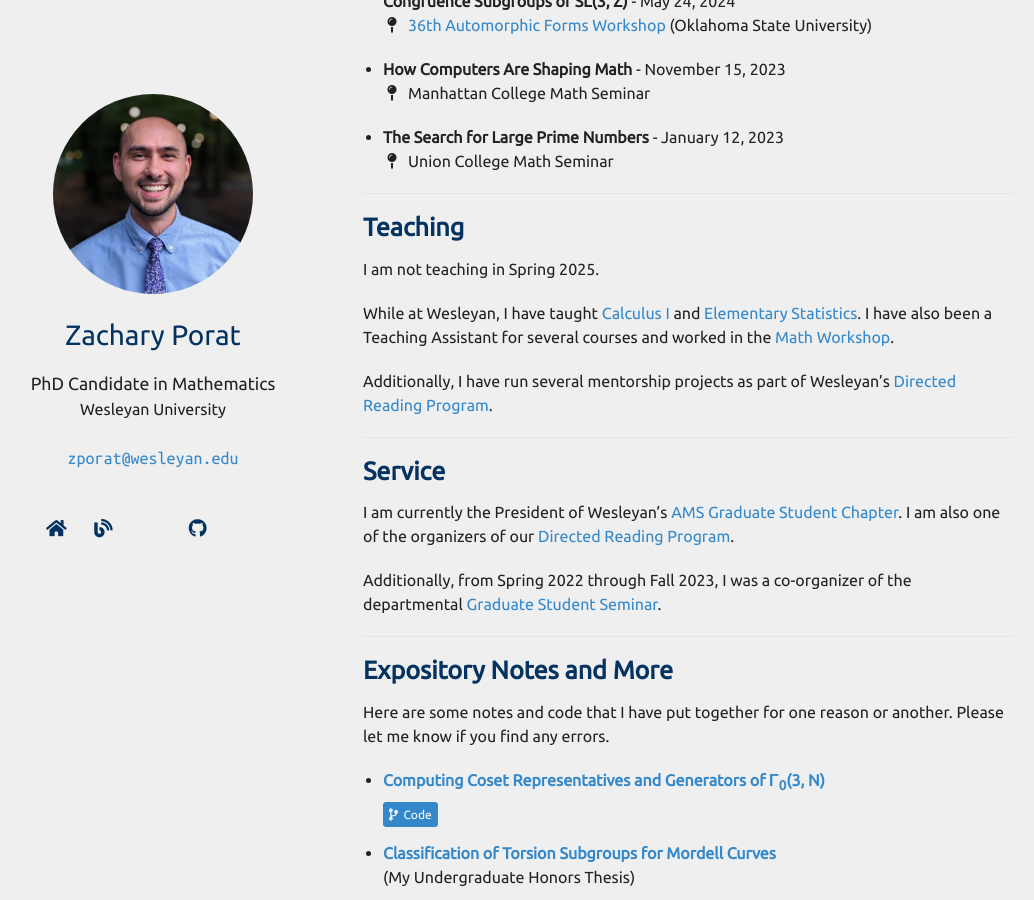
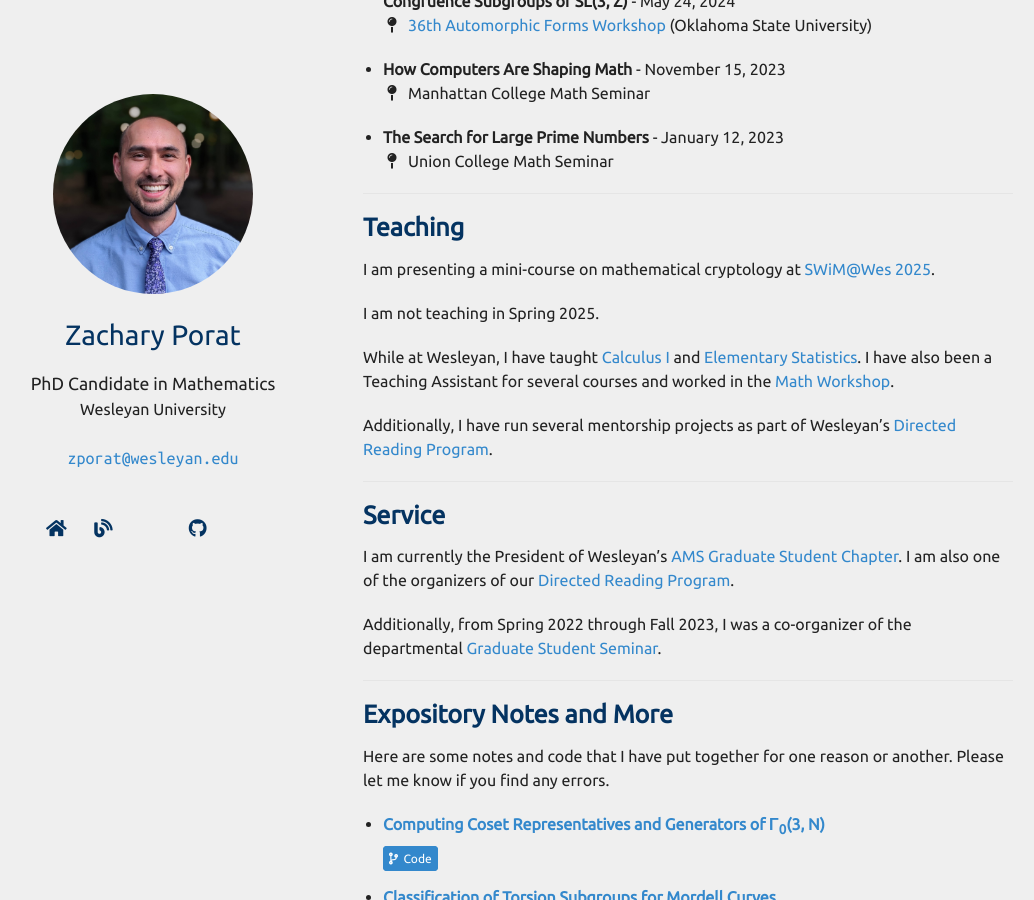
Before and after one commit to zporat/zporat.github.io, a Jekyll site: the page built from index.md, in a window 1280 px wide and 900 px high, scrolled down 948 px. Shown: the whole window, without its empty margins (102-1136 px from the left). Built offline with Jekyll 4.4.1, drawn with Linux system fonts in a browser that asks for light colours; nearby versions of some CDN libraries; a style sheet for code colours, icons or effects is not loaded; our own code applies the rules of GitHub Pages for plain Markdown files.

Commit message:
SWIM update

```diff
--- a/index.md
+++ b/index.md
@@ -29,6 +29,8 @@ Here is a copy of my CV, last updated in October 2024: <a href="{{ site.cv_link
 ---
 
 ## Teaching
+
+I am presenting a mini-course on mathematical cryptology at [SWiM@Wes 2025](https://mathcs-graduate.wescreates.wesleyan.edu/ams/swim-2025/).
 
 I am not teaching in Spring 2025.
 
```
Also changed, not shown: 1 other file.
